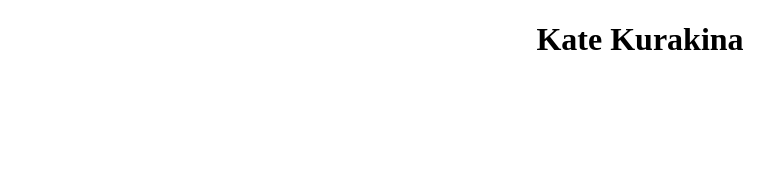
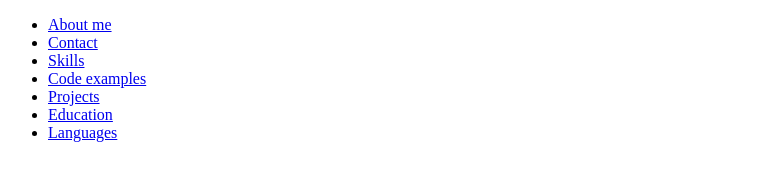
Before and after one commit to KateKurakina/rsschool-cv, a plain HTML site: page index.html in a window 1280 px wide. Shown: the whole page, without its empty margins (0-774 px from the left). Drawn offline with Linux system fonts and the light colour scheme; a web font is replaced by a local one.

Commit message:
feat: add in header navigation

```diff
--- a/index.html
+++ b/index.html
@@ -2,16 +2,24 @@
 <html lang="en">
   <head>
     <meta charset="utf-8">
+    <meta name="viewport" content="width=device-width, initial-scale=1.0">
     <title>CV</title>
     <link rel="stylesheet" href="style.css">
+    <link href="https://www.fontsquirrel.com/fonts/raleway" rel="stylesheet">
   </head>
   <body>
-    <header>
-      <h1>Kate Kurakina</h1>
+    <header class="header">
+      <nav class="header__navigation">
+            <ul class="navigation">
+                <li class="header_link"><a href="#about-me" class="navigation_link">About me</a></li>
+                <li class="header_link"><a href="#contact" class="navigation_link">Contact</a></li>
+                <li class="header_link"><a href="#skills" class="navigation_link">Skills</a></li>
+                <li class="header_link"><a href="#code-examples" class="navigation_link">Code examples</a></li>
+                <li class="header_link"><a href="#projects" class="navigation_link">Projects</a></li>
+                <li class="header_link"><a href="#education" class="navigation_link">Education</a></li>
+                <li class="header_link"><a href="#languages" class="navigation_link">Languages</a></li>
+            </ul>
+        </nav>
     </header>
-    <main>
-    </main>
-    <footer>
-    </footer>
   </body>
 </html>
```
